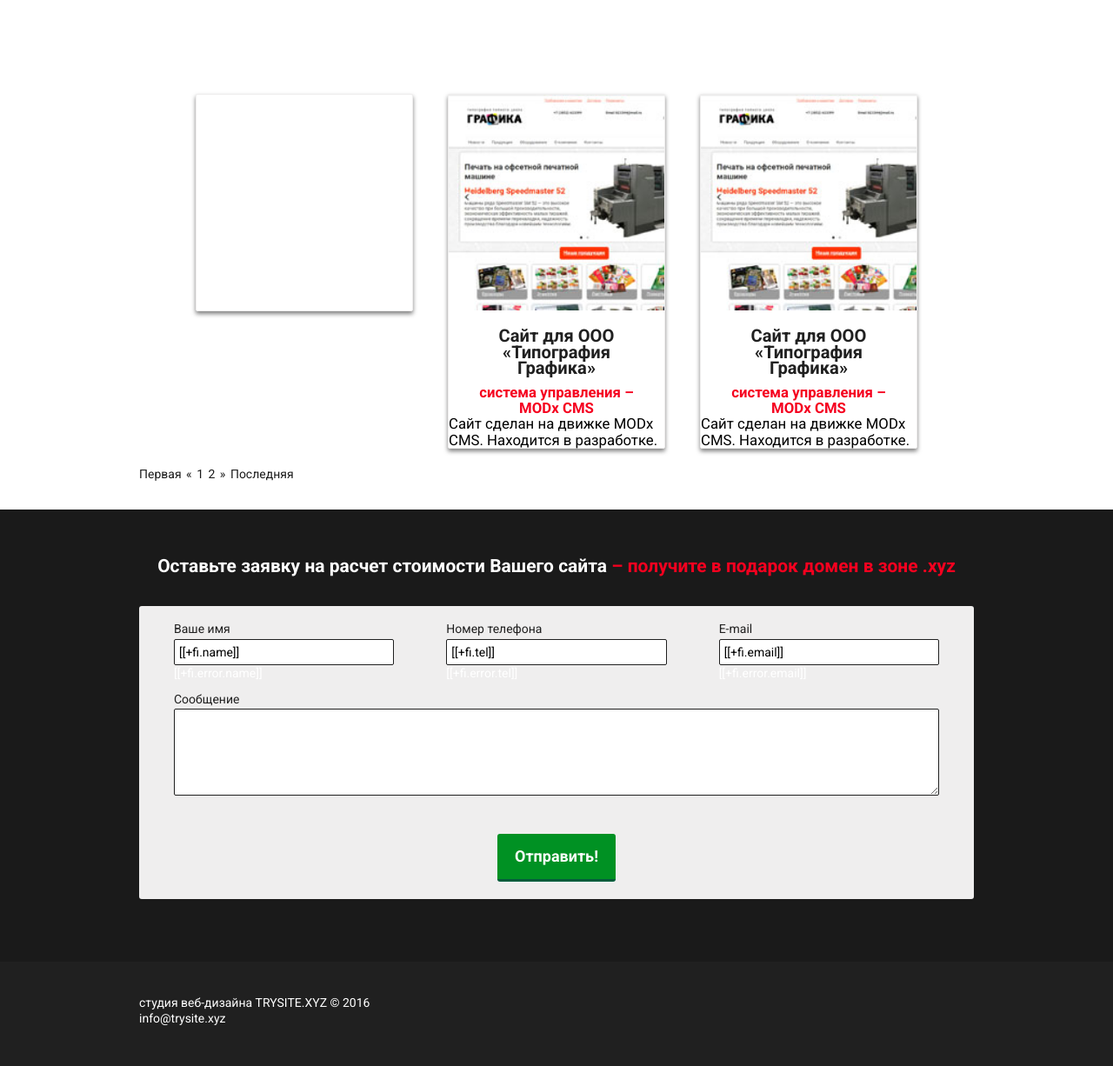
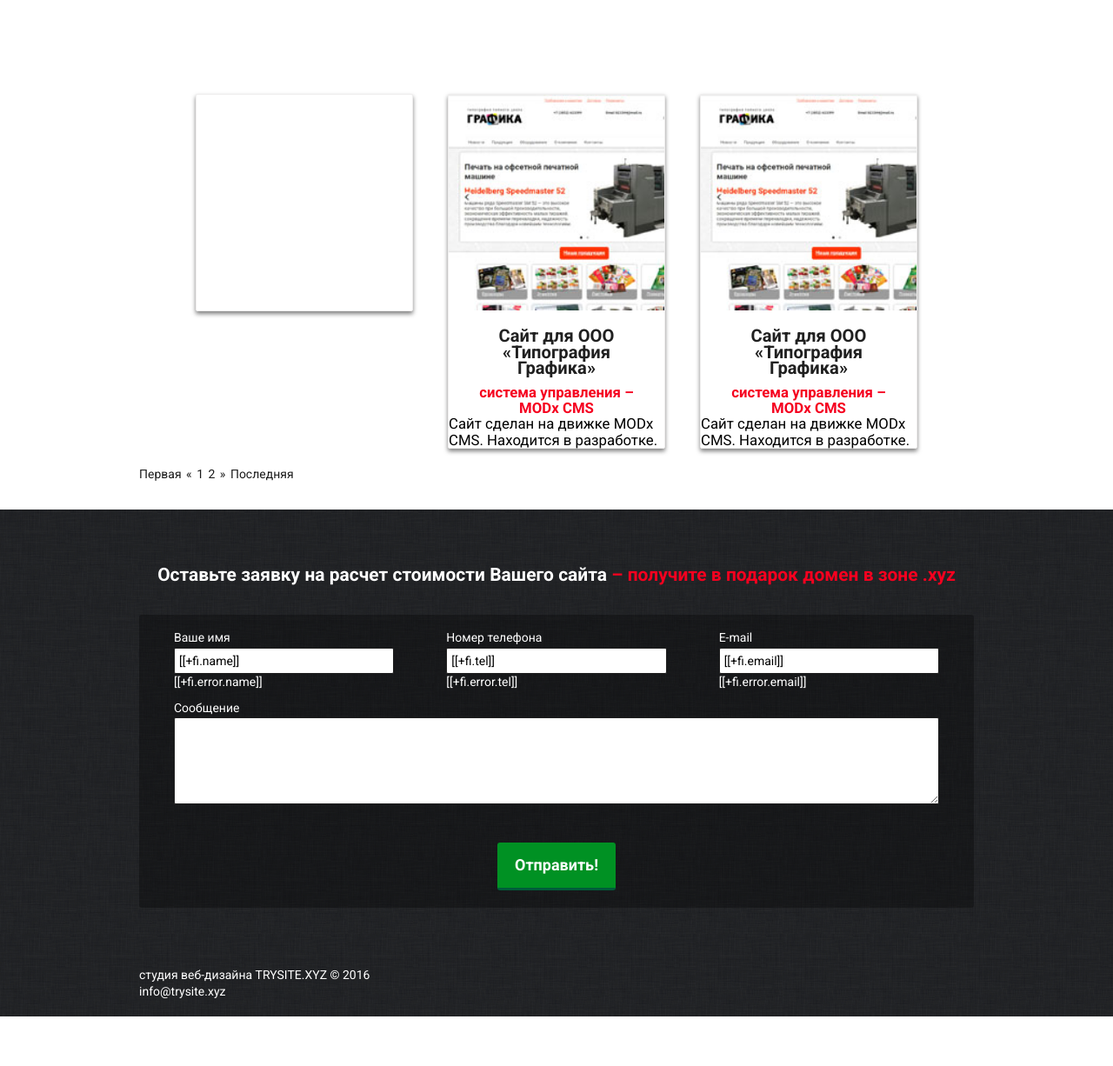
Before and after one commit to Antoha5001/web.alt, a PHP site: page /base.html in a window 1280 px wide. Shown: the part 93-1319 px from the top of the page at 87% size. After the commit the page ends 1262 px from the top, so only its background shows below. Run offline with PHP 8.4, Linux system fonts and the light colour scheme; some libraries are stand-ins or nearby versions.

Commit message:
merge master

```diff
--- a/css/style.css
+++ b/css/style.css
@@ -170,11 +170,12 @@
 .main {
   /*background: #fff; */
   max-width: 100%;
-  margin: 0 auto -600px;
+  margin: 0 auto -480px;
+  background: white;
   min-height: 100%; }
 
 .all {
-  padding: 0 0 600px; }
+  padding: 0 0 480px; }
 
 .conteiner {
   max-width: 1000px;
@@ -583,15 +584,15 @@
 /*-------------*/
 /*forms bottom*/
 .form-box-bottom__block {
-  background: #1A1A1A;
+  background: url("/images/footer_bg.png") #1A1A1A;
   color: #fff;
   /* align-self: flex-end;*/
-  min-height: 520px;
-  padding-bottom: 20px; }
+  min-height: 350px;
+  padding: 10px; }
 
 .form-box__bottom {
   margin-top: 0;
-  background: #efeeee;
+  background: rgba(0, 0, 0, 0.3);
   width: 100%;
   min-height: 40px;
   border-radius: 3px;
@@ -658,7 +659,6 @@
       margin: 0 10px 20px; } }
 
 .form-box-bottom__input-name {
-  color: #202020;
   display: block;
   padding: 2px 0;
   width: 100%;
@@ -866,10 +866,10 @@
 
 /*---FOOTER---*/
 .footer {
-  background: #202020;
+  background: url("/images/footer_bg.png") #202020;
   flex: 1 1 100%;
   margin: 0;
-  min-height: 120px;
+  min-height: 80px;
   overflow: hidden;
   color: #6762ba;
   padding: 20px 0;
--- a/css/style.scss
+++ b/css/style.scss
@@ -121,13 +121,14 @@
 .main {
 	/*background: #fff; */
 	max-width: 100%;
-	margin: 0 auto -600px;
+	margin: 0 auto -480px;
+	background: white;
 	min-height: 100%;
 }
 
 
 .all {
-	padding: 0 0 600px;
+	padding: 0 0 480px;
 }
 
 .conteiner {
@@ -601,18 +602,17 @@
 /*forms bottom*/
 
 .form-box-bottom__block {
-	background: /*url("../images/forms.png")*/
-	$black;
+	background: url('/images/footer_bg.png') $black;
 	color: #fff;
 	/* align-self: flex-end;*/
-	min-height: 520px;
-	padding-bottom: 20px;
+	min-height: 350px;
+	padding: 10px;
 	//@include shadow();
 }
 
 .form-box__bottom {
 	margin-top: 0;
-	background: $gray;
+	background:  rgba(0,0,0,0.3);
 	width: 100%;
 	min-height: 40px;
 	@include bradius(3px);
@@ -679,7 +679,6 @@
 }
 
 .form-box-bottom__input-name {
-	color: $dark-gray;
 	display: block;
 	padding: 2px 0;
 	width: 100%;
@@ -920,10 +919,10 @@
 /*---FOOTER---*/
 
 .footer {
-	background: $dark-gray;
+	background: url('/images/footer_bg.png') $dark-gray;
 	flex: 1 1 100%;
 	margin: 0;
-	min-height: 120px;
+	min-height: 80px;
 	overflow: hidden;
 	color: #6762ba;
 	padding: 20px 0;
```
